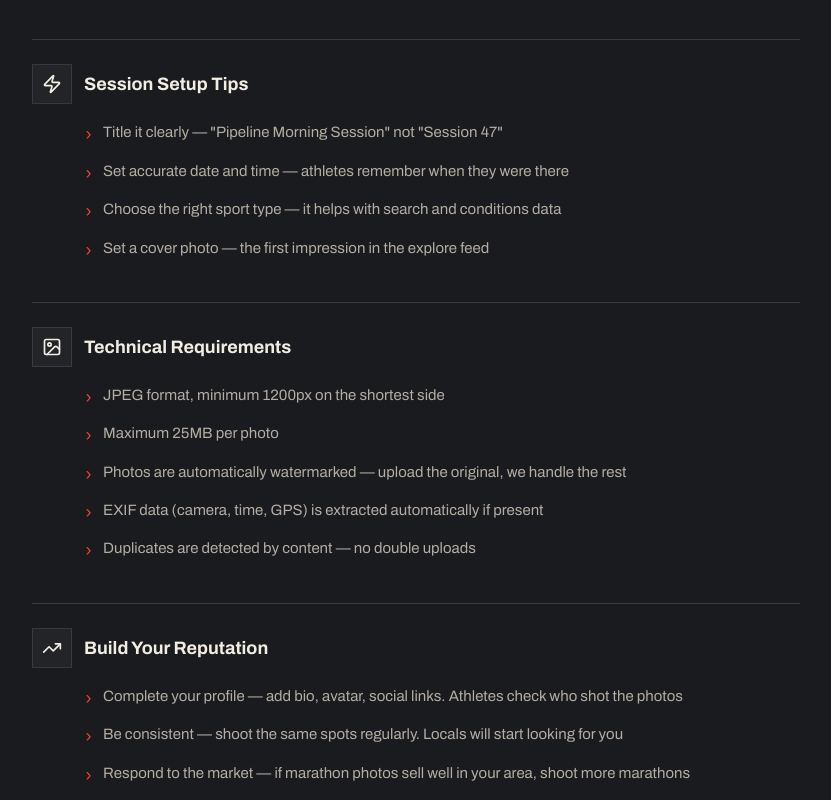
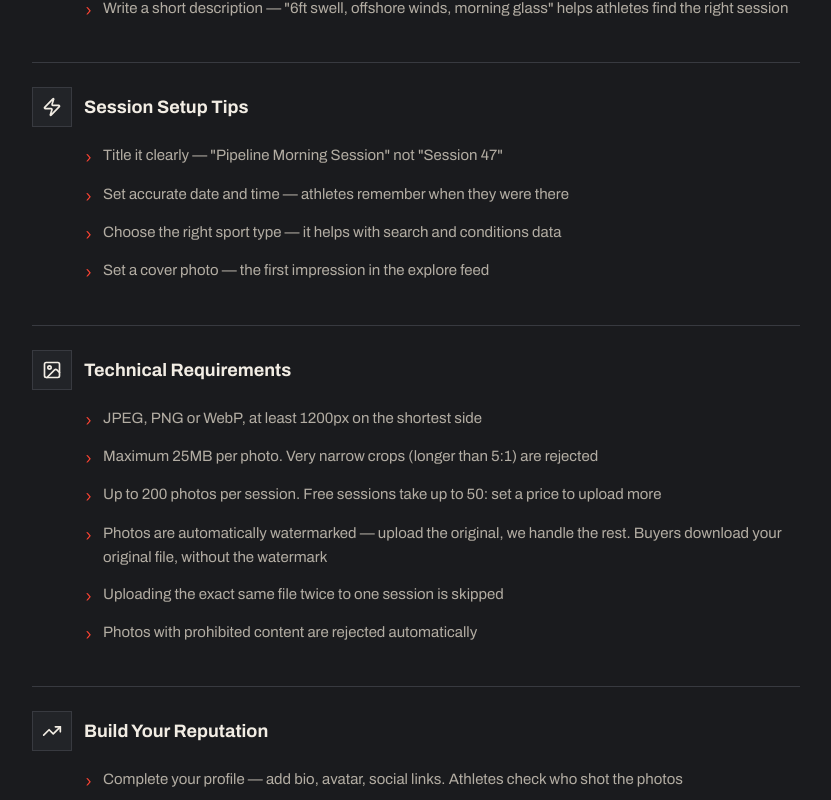
Before and after one commit to igerasym/CatchMyAction, a Next.js app: page /guide in a window 1280 px wide. Shown: the part 3442-4242 px from the top of the page, without its empty margins (224-1055 px from the left). Built offline with nearby package versions, Linux system fonts and the light colour scheme; no server answers.

Commit message:
Align upload limits, formats and download claims with what the code enforces

```diff
--- a/src/app/(app)/guide/page.tsx
+++ b/src/app/(app)/guide/page.tsx
@@ -21,6 +21,7 @@ export default function PhotographerGuidePage() {
         </p>
         <Tip>
           Upload your best 15–30 photos per session. Delete the rest before uploading.
+          The session limits (200 photos, 50 for a free session) are a ceiling, not a target.
           A short, curated gallery is easier to buy from than a photo dump.
         </Tip>
       </Section>
@@ -121,11 +122,12 @@ export default function PhotographerGuidePage() {
         title="Technical Requirements"
       >
         <ul className="space-y-3">
-          <Li>JPEG format, minimum 1200px on the shortest side</Li>
-          <Li>Maximum 25MB per photo</Li>
-          <Li>Photos are automatically watermarked — upload the original, we handle the rest</Li>
-          <Li>EXIF data (camera, time, GPS) is extracted automatically if present</Li>
-          <Li>Duplicates are detected by content — no double uploads</Li>
+          <Li>JPEG, PNG or WebP, at least 1200px on the shortest side</Li>
+          <Li>Maximum 25MB per photo. Very narrow crops (longer than 5:1) are rejected</Li>
+          <Li>Up to 200 photos per session. Free sessions take up to 50: set a price to upload more</Li>
+          <Li>Photos are automatically watermarked — upload the original, we handle the rest. Buyers download your original file, without the watermark</Li>
+          <Li>Uploading the exact same file twice to one session is skipped</Li>
+          <Li>Photos with prohibited content are rejected automatically</Li>
         </ul>
       </Section>
 
--- a/src/app/(app)/upload/page.tsx
+++ b/src/app/(app)/upload/page.tsx
@@ -217,7 +217,7 @@ export default function UploadPage() {
     return (
       <div className="max-w-2xl mx-auto py-4 md:py-8">
         <PageIntro kicker="02 / Upload" title="Upload photos" className="mb-10">
-          Select up to 200 photos. They will be automatically watermarked.
+          Up to 200 photos per session (50 for a free session). Previews are watermarked automatically; buyers get your original file.
         </PageIntro>
         <div className="space-y-5">
           {/* Drag & Drop Zone */}
@@ -242,6 +242,7 @@ export default function UploadPage() {
               {dragging ? "Drop photos here" : "Drag & drop photos here"}
             </p>
             <p className="hud">or click to browse · JPEG, PNG, WebP</p>
+            <p className="font-mono text-[11px] tracking-[0.06em] text-dim mt-2">Min 1200px on the short side · max 25MB per photo</p>
             <input ref={fileInputRef} type="file" accept="image/jpeg,image/png,image/webp" multiple className="hidden"
               onChange={handleUploadPhotos} />
           </div>
@@ -352,7 +353,7 @@ export default function UploadPage() {
               <span className="text-sm text-bone">Free session</span>
             </label>
             {parseFloat(price) === 0
-              ? <span className="font-mono text-[11px] tracking-[0.06em] text-dim">Max 50 photos</span>
+              ? <span className="font-mono text-[11px] tracking-[0.06em] text-dim">Free sessions: up to 50 photos</span>
               : <span className="font-mono text-[11px] tracking-[0.06em] text-dim">Suggested: $5–$15</span>
             }
           </div>
--- a/src/app/components/home/how-it-works.tsx
+++ b/src/app/components/home/how-it-works.tsx
@@ -2,7 +2,7 @@ const STEPS = [
   {
     n: "01",
     title: "Photographers upload",
-    body: "Every session is pinned to a spot, a date and a time, with the conditions attached.",
+    body: "Every session is pinned to a spot, a date and a time. Water sessions show the sea conditions too.",
   },
   {
     n: "02",
@@ -12,7 +12,7 @@ const STEPS = [
   {
     n: "03",
     title: "Buy & download",
-    body: "Pay per photo and download the full-resolution file, no watermark. You only pay for the shots you keep.",
+    body: "Pay per photo, or download free from free sessions. You get the full-resolution file, no watermark, and only pay for the shots you keep.",
   },
 ];
 
```
